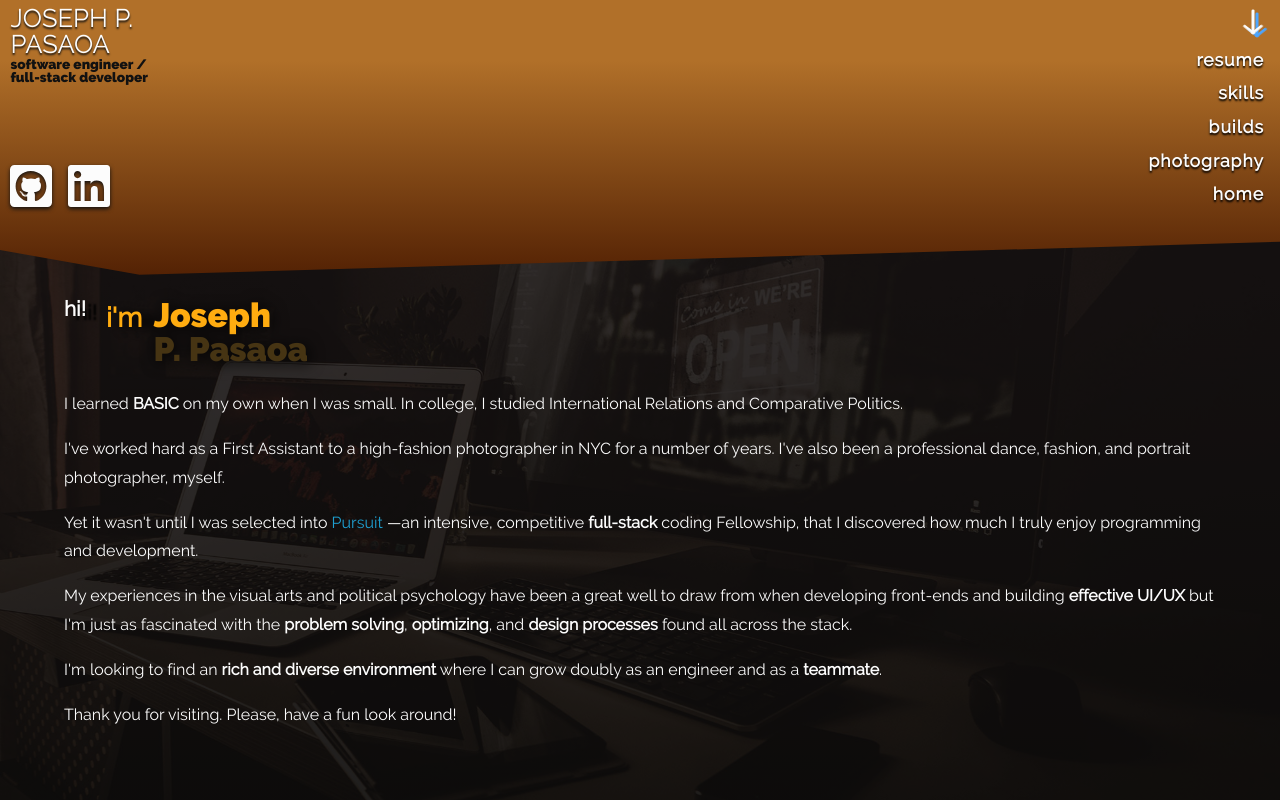
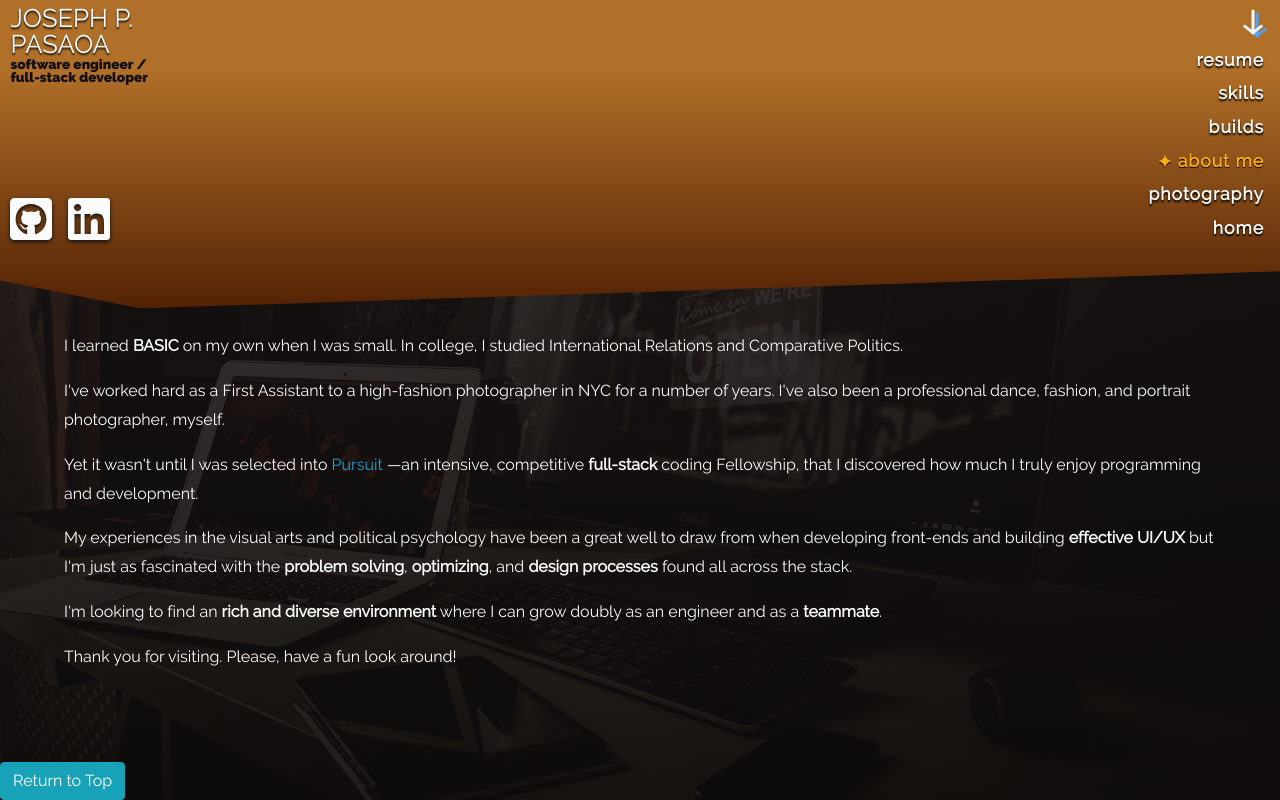
Before and after one commit to joseph-p-pasaoa/my-portfolio-site-v1-redraw--react-ts, a React (Create React App) app: page /aboutme in a window 1280 px wide. Both pictures are taken after a click on the button 1253 px from the left and 19 px from the top of the page. Built offline with nearby package versions, Linux system fonts and the light colour scheme.

Commit message:
init AboutMePage, create PageEnd component

```diff
--- a/src/Main.tsx
+++ b/src/Main.tsx
@@ -11,6 +11,8 @@ import Stage from './components/Stage';
 import HomePage from './pages/HomePage';
 import BuildsPage from './pages/BuildsPage';
 import SkillsPage from './pages/SkillsPage';
+import AboutMePage from './pages/AboutMePage';
+import PageEnd from './components/PageEnd';
 
 // activate and populate FontAwesome sitewide icon library
 library.add(faEdit, faFileAlt, faGithubSquare, faLinkedin);
@@ -40,9 +42,11 @@ export default function Main() {
                      {/* <Route path={`/blog`} component={BlogPage} /> */}
                      {/* <Route path={`/photography`} component={PhotographyPage} /> */}
                      {/* <Route path={`/siteinfo`} component={SiteInfoPage} /> */}
+                     <Route path={`/aboutme`} component={AboutMePage} />
                      <Route path={`/`} component={HomePage} />
                   </Switch>
                </Stage>
+               <PageEnd />
             </>
          </LayoutBase>
       </div>
--- a/src/components/Bars/NavListItems.tsx
+++ b/src/components/Bars/NavListItems.tsx
@@ -22,6 +22,11 @@ const NavListItems = () => {
          <li className="nav-item">
             <NavLink to={`/builds`} className="nav-link" onClick={toggleNavCollapse}>
                <div>Builds</div>
+            </NavLink>
+         </li>
+         <li className="nav-item">
+            <NavLink to={`/aboutme`} className="nav-link" onClick={toggleNavCollapse}>
+               <div>About Me</div>
             </NavLink>
          </li>
          {/* <li className="nav-item">
--- /dev/null
+++ b/src/components/PageEnd.tsx
@@ -0,0 +1,23 @@
+import React from 'react'
+
+interface PageEndProps {
+   mode?: string;
+}
+
+
+const PageEnd: React.FC<PageEndProps> = ({ mode }) => {
+   return (
+      <footer>
+         <button
+            type='button'
+            className='top-return btn btn-info'
+            onClick={() => {
+               console.log('return to top');
+            }}
+         >Return to Top</button>
+      </footer>
+   );
+}
+
+
+export default PageEnd;
--- /dev/null
+++ b/src/pages/AboutMePage.tsx
@@ -0,0 +1,25 @@
+import React from 'react'
+
+
+const AboutMePage = () => {
+   return (
+      <main className='aboutme-page'>
+         <article>
+            <p className='article-copy'>I learned <strong>BASIC</strong> on my own when I was small. In college, I studied International Relations and Comparative Politics.</p>
+
+            <p className='article-copy'>I've worked hard as a First Assistant to a high-fashion photographer in NYC for a number of years. I've also been a professional dance, fashion, and portrait photographer, myself.</p>
+
+            <p className='article-copy'>Yet it wasn't until I was selected into <a href='https://www.pursuit.org/' target='_blank' rel='noopener noreferrer' className='link--homepursuit'>Pursuit</a> —an intensive, competitive <strong>full-stack</strong> coding Fellowship, that I discovered how much I truly enjoy programming and development.</p>
+
+            <p className='article-copy'>My experiences in the visual arts and political psychology have been a great well to draw from when developing front-ends and building <strong>effective UI/UX</strong> but I'm just as fascinated with the <strong>problem solving</strong>, <strong>optimizing</strong>, and <strong>design processes</strong> found all across the stack.</p>
+
+            <p className='article-copy'>I'm looking to find an <strong>rich and diverse environment</strong> where I can grow doubly as an engineer and as a <strong>teammate</strong>.</p>
+
+            <p className='article-copy'>Thank you for visiting. Please, have a fun look around!</p>
+         </article>
+      </main>
+   );
+}
+
+
+export default AboutMePage;
--- a/src/styles/_utilities.scss
+++ b/src/styles/_utilities.scss
@@ -37,7 +37,7 @@
 
 
 .page__container {
-    margin: .5rem 5% 2.11rem;
+    margin: .5rem 5% 2rem;
 }
 
 .page__title {
```
